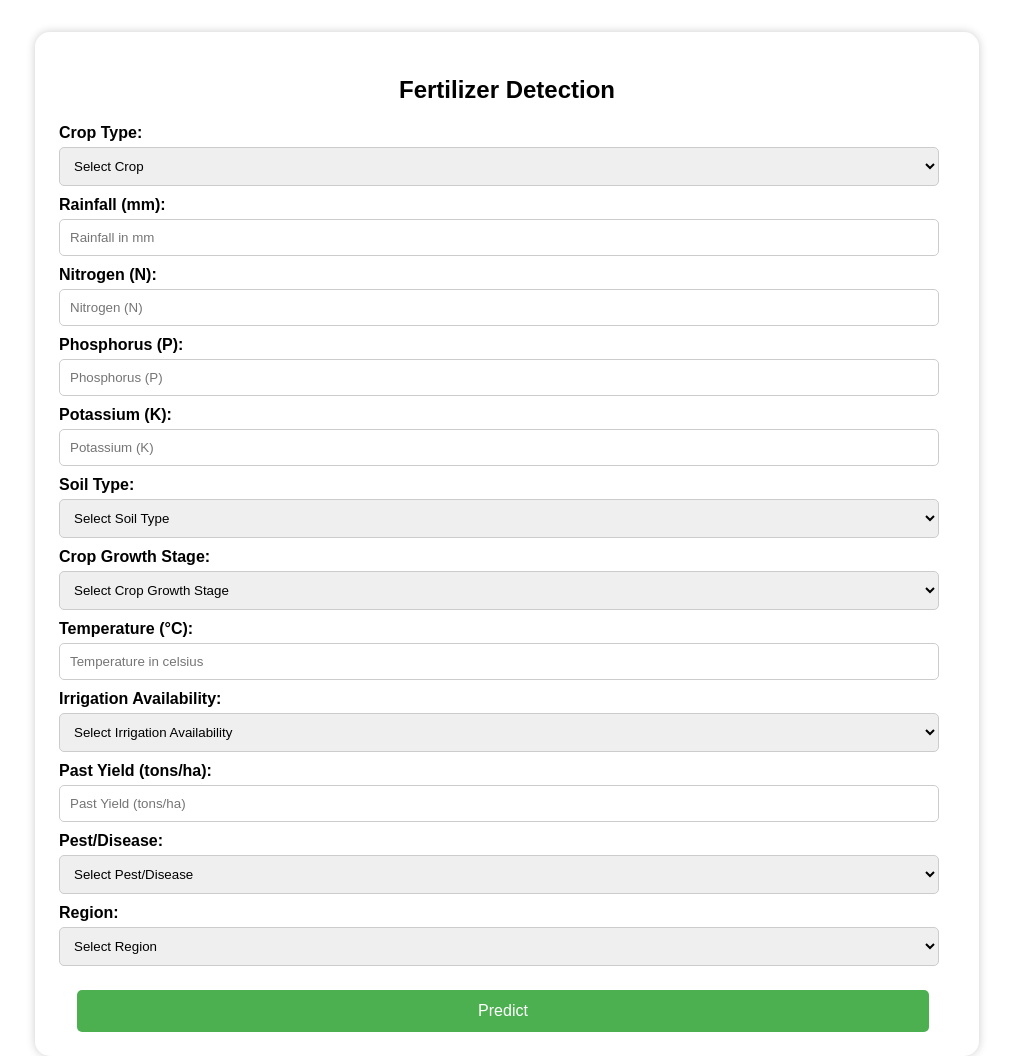
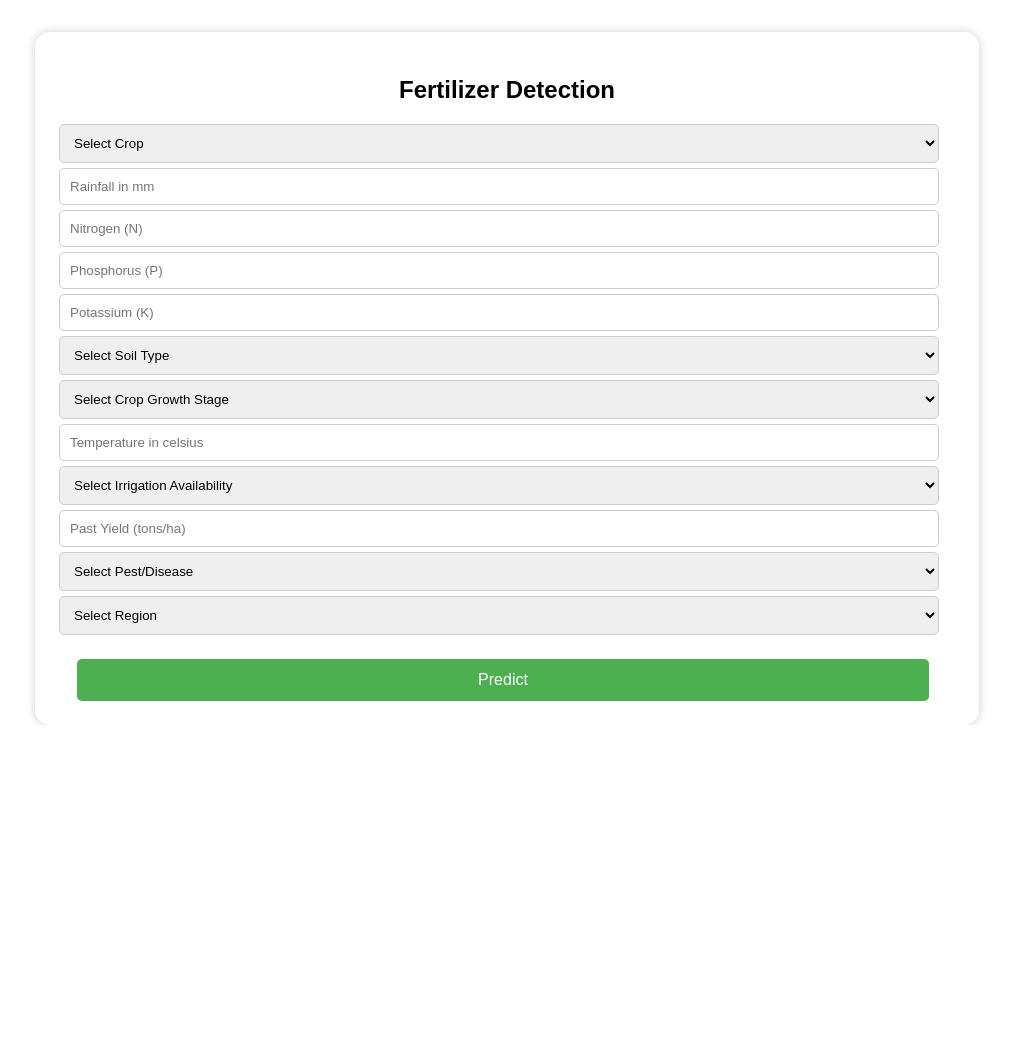
Before and after one commit to Vinil30/Fertilizer_recommendation_ML, a Flask app: page / in a window 1280 px wide. Shown: the part 82-1138 px from the top of the page, without its empty margins (133-1146 px from the left). After the commit the page ends 807 px from the top, so only its background shows below. Run offline with Flask 3, Linux system fonts and the light colour scheme; parts of the project's set-up code (start-up, migrations or seed data) failed here and were passed over.

Commit message:
Update index.html

```diff
--- a/flask_app/templates/index.html
+++ b/flask_app/templates/index.html
@@ -123,7 +123,7 @@
         <form id="predictionForm">
             <h2>Fertilizer Detection</h2>
 
-            <label for="crop">Crop Type:</label>
+            <!-- <label for="crop">Crop Type:</label> -->
             <select id="crop">
                 <option value="novalue">Select Crop</option>
                 <option value="maize">Maize</option>
@@ -140,19 +140,19 @@
 
             </select>
 
-            <label for="rainfall">Rainfall (mm):</label>
+            <!-- <label for="rainfall">Rainfall (mm):</label> -->
             <input type="number" id="rainfall" placeholder="Rainfall in mm" required>
 
-            <label for="Nitrogen (N)">Nitrogen (N):</label>
+            <!-- <label for="Nitrogen (N)">Nitrogen (N):</label> -->
             <input type="number" id="Nitrogen" placeholder="Nitrogen (N)" required>
 
-            <label for="Phosphorus (P)">Phosphorus (P):</label>
+            <!-- <label for="Phosphorus (P)">Phosphorus (P):</label> -->
             <input type="number" id="Phosphorus" placeholder="Phosphorus (P)" required>
 
-            <label for="Potassium (K)">Potassium (K):</label>
+            <!-- <label for="Potassium (K)">Potassium (K):</label> -->
             <input type="number" id="Potassium" placeholder="Potassium (K)" required>
 
-            <label for="soil">Soil Type:</label>
+            <!-- <label for="soil">Soil Type:</label> -->
             <select id="soil">
                 <option value="novalue">Select Soil Type</option>
                 <option value="black">Black</option>
@@ -163,7 +163,7 @@
 
             </select>
 
-            <label for="Crop_growth_stage">Crop Growth Stage:</label>
+            <!-- <label for="Crop_growth_stage">Crop Growth Stage:</label> -->
             <select id="Crop_growth_stage">
                 <option value="novalue">Select Crop Growth Stage</option>
                 <option value="Maturity">Maturity</option>
@@ -173,27 +173,27 @@
                 <option value="Harvest">Harvest</option>
 
             </select>
-            <label for="temperature">Temperature (°C):</label>
+            <!-- <label for="temperature">Temperature (°C):</label> -->
             <input type="number" id="temperature" placeholder="Temperature in celsius" required>
 
-            <label for="Irrigation_Availability">Irrigation Availability:</label>
+            <!-- <label for="Irrigation_Availability">Irrigation Availability:</label> -->
             <select id="Irrigation_Availability">
                 <option value="novalue">Select Irrigation Availability</option>
                 <option value="Yes">Yes</option>
                 <option value="No">No</option>
             </select>
 
-            <label for="Past Yield (tons/ha)">Past Yield (tons/ha):</label>
+            <!-- <label for="Past Yield (tons/ha)">Past Yield (tons/ha):</label> -->
             <input type="number" id="Past_Yield" placeholder="Past Yield (tons/ha)" required>
 
-            <label for="Pest/Disease">Pest/Disease:</label>
+            <!-- <label for="Pest/Disease">Pest/Disease:</label> -->
             <select id="Pest_Disease">
                 <option value="novalue">Select Pest/Disease</option>
                 <option value="Yes">Yes</option>
                 <option value="No">No</option>
             </select>
 
-            <label for="Region">Region:</label>
+            <!-- <label for="Region">Region:</label> -->
             <select id="Region">
                 <option value="novalue">Select Region</option>
                 <option value="Andhra Pradesh">Andhra Pradesh</option>
@@ -279,10 +279,10 @@
         const formContainer = document.getElementById("predictionForm");
 
         formContainer.innerHTML = `
-            <form id="predictionForm">
+             <form id="predictionForm">
             <h2>Fertilizer Detection</h2>
 
-            <label for="crop">Crop Type:</label>
+            <!-- <label for="crop">Crop Type:</label> -->
             <select id="crop">
                 <option value="novalue">Select Crop</option>
                 <option value="maize">Maize</option>
@@ -299,19 +299,19 @@
 
             </select>
 
-            <label for="rainfall">Rainfall (mm):</label>
+            <!-- <label for="rainfall">Rainfall (mm):</label> -->
             <input type="number" id="rainfall" placeholder="Rainfall in mm" required>
 
-            <label for="Nitrogen (N)">Nitrogen (N):</label>
+            <!-- <label for="Nitrogen (N)">Nitrogen (N):</label> -->
             <input type="number" id="Nitrogen" placeholder="Nitrogen (N)" required>
 
-            <label for="Phosphorus (P)">Phosphorus (P):</label>
+            <!-- <label for="Phosphorus (P)">Phosphorus (P):</label> -->
             <input type="number" id="Phosphorus" placeholder="Phosphorus (P)" required>
 
-            <label for="Potassium (K)">Potassium (K):</label>
+            <!-- <label for="Potassium (K)">Potassium (K):</label> -->
             <input type="number" id="Potassium" placeholder="Potassium (K)" required>
 
-            <label for="soil">Soil Type:</label>
+            <!-- <label for="soil">Soil Type:</label> -->
             <select id="soil">
                 <option value="novalue">Select Soil Type</option>
                 <option value="black">Black</option>
@@ -322,7 +322,7 @@
 
             </select>
 
-            <label for="Crop_growth_stage">Crop Growth Stage:</label>
+            <!-- <label for="Crop_growth_stage">Crop Growth Stage:</label> -->
             <select id="Crop_growth_stage">
                 <option value="novalue">Select Crop Growth Stage</option>
                 <option value="Maturity">Maturity</option>
@@ -332,27 +332,27 @@
                 <option value="Harvest">Harvest</option>
 
             </select>
-            <label for="temperature">Temperature (°C):</label>
+            <!-- <label for="temperature">Temperature (°C):</label> -->
             <input type="number" id="temperature" placeholder="Temperature in celsius" required>
 
-            <label for="Irrigation_Availability">Irrigation Availability:</label>
+            <!-- <label for="Irrigation_Availability">Irrigation Availability:</label> -->
             <select id="Irrigation_Availability">
                 <option value="novalue">Select Irrigation Availability</option>
                 <option value="Yes">Yes</option>
                 <option value="No">No</option>
             </select>
 
-            <label for="Past Yield (tons/ha)">Past Yield (tons/ha):</label>
+            <!-- <label for="Past Yield (tons/ha)">Past Yield (tons/ha):</label> -->
             <input type="number" id="Past_Yield" placeholder="Past Yield (tons/ha)" required>
 
-            <label for="Pest/Disease">Pest/Disease:</label>
+            <!-- <label for="Pest/Disease">Pest/Disease:</label> -->
             <select id="Pest_Disease">
                 <option value="novalue">Select Pest/Disease</option>
                 <option value="Yes">Yes</option>
                 <option value="No">No</option>
             </select>
 
-            <label for="Region">Region:</label>
+            <!-- <label for="Region">Region:</label> -->
             <select id="Region">
                 <option value="novalue">Select Region</option>
                 <option value="Andhra Pradesh">Andhra Pradesh</option>
```
